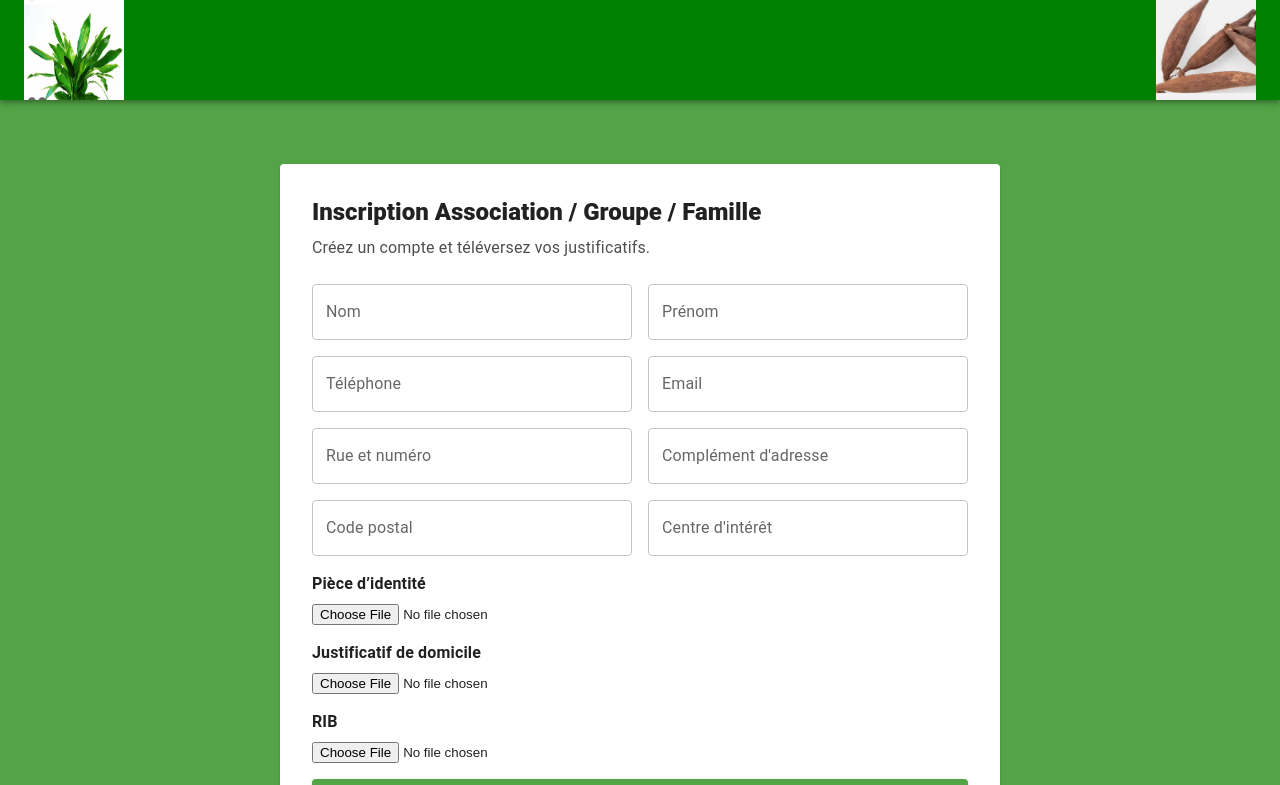
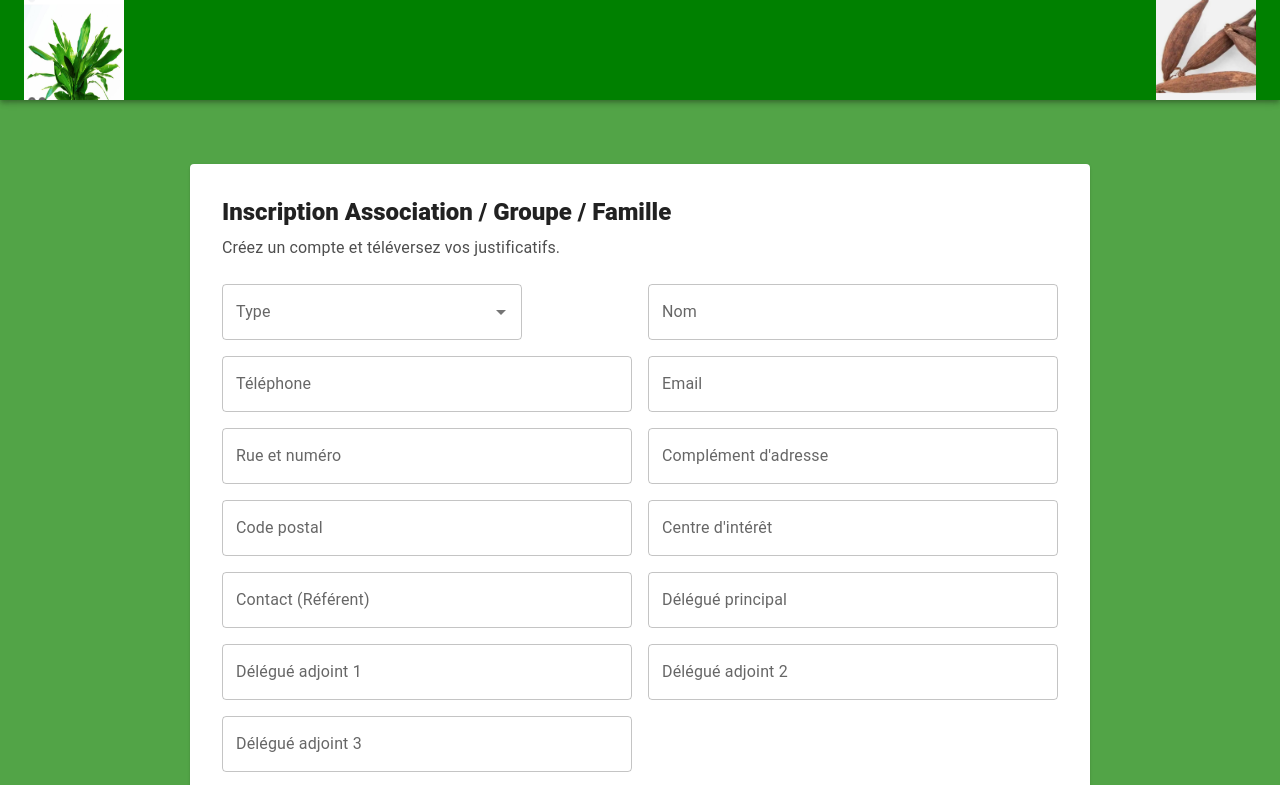
Before and after one commit to gregory-nguekam/solidarite_serenite, a React app: page /registerAssociation in a window 1280 px wide. Shown: the top 785 px of the page. Built offline with nearby package versions, Linux system fonts and the light colour scheme; the HTML template or start-up script is replaced by a standard one.

Commit message:
Register edit

```diff
--- a/src/api/mock.ts
+++ b/src/api/mock.ts
@@ -18,7 +18,7 @@ export const associations: Association[] = [
   },
   {
     id: "g1",
-    name: "Groupe Bamenda Île-de-France",
+    name: "Groupe Haut-Nkam Île-de-France",
     type: "GROUPE",
     city: "Créteil",
     membersCount: 42,
@@ -26,7 +26,7 @@ export const associations: Association[] = [
   },
   {
     id: "f1",
-    name: "Famille Ndzié",
+    name: "Association Menoua",
     type: "FAMILLE",
     city: "Lyon",
     membersCount: 9,
--- a/src/pages/AssocationsPage.tsx
+++ b/src/pages/AssocationsPage.tsx
@@ -1,4 +1,5 @@
-import { Button, Card, CardContent, Chip, Grid, Typography } from "@mui/material";
+import { Box, Button, Card, CardContent, Chip, Grid, InputAdornment, TextField, Typography } from "@mui/material";
+import SearchIcon from "@mui/icons-material/Search";
 import { Link } from "react-router-dom";
 import { associations } from "../api/mock";
 import { useAuth } from "../auth/AuthContext";
@@ -10,9 +11,23 @@ export default function AssociationsPage() {
 
   return (
     <>
-      <Typography variant="h5" sx={{ fontWeight: 800, mb: 2 }}>
-        Associations / Groupes / Familles
-      </Typography>
+      <Box sx={{ display: "flex", alignItems: "center", justifyContent: "space-between", gap: 2, mb: 2 }}>
+        <Typography variant="h5" sx={{ fontWeight: 800 }}>
+          Associations / Groupes / Familles
+        </Typography>
+        <TextField
+          size="small"
+          placeholder="Rechercher..."
+          InputProps={{
+            startAdornment: (
+              <InputAdornment position="start">
+                <SearchIcon fontSize="small" />
+              </InputAdornment>
+            ),
+          }}
+          sx={{ minWidth: 400 }}
+        />
+      </Box>
 
       <Grid container spacing={2}>
         {associations.map((a) => (
--- a/src/pages/HomePage.tsx
+++ b/src/pages/HomePage.tsx
@@ -61,7 +61,7 @@ export default function HomePage() {
             </Card>
 
             <Card sx={{ flex: 1 }}>
-              <CardActionArea component={RouterLink} to="/register">
+              <CardActionArea component={RouterLink} to="/registerAssociation">
                 <CardContent>
                   <Typography sx={{ fontWeight: 900, mb: 1 }}>
                     Inscription membre
@@ -74,7 +74,7 @@ export default function HomePage() {
             </Card>
 
             <Card sx={{ flex: 1 }}>
-              <CardActionArea component={RouterLink} to="/registerAssociation">
+              <CardActionArea component={RouterLink} to="/register">
                 <CardContent>
                   <Typography sx={{ fontWeight: 900, mb: 1 }}>
                     Inscription direct
--- a/src/pages/HomePageLogin.tsx
+++ b/src/pages/HomePageLogin.tsx
@@ -16,15 +16,6 @@ export default function HomePage() {
         <Stack spacing={4} alignItems="center" textAlign="left">
           <Typography variant="h3" sx={{ fontWeight: 900, lineHeight: 1.1 }}>
            Solidarité et Sérénité
-          </Typography>
-
-          <Typography sx={{ maxWidth: 820, opacity: 0.85, fontSize: 18 }}>
-            Un ensemble d’associations communautaires de l'Ouest se sont regroupées pour mettre en place une mutuelle pour garantir le rapatriement en cas de décès d’un membre ou d’un parent
-          </Typography>
-
-          <Typography sx={{ maxWidth: 820, opacity: 0.85, fontSize: 18 }}>
-            Plateforme de gestion des adhésions, associations et groupes, avec accès
-            sécurisé selon vos permissions.
           </Typography>
 
           <Typography sx={{ maxWidth: 1080, opacity: 0.85, fontSize: 18 }}>
@@ -75,7 +66,7 @@ export default function HomePage() {
               <CardActionArea component={RouterLink} to="/roles">
                 <CardContent>
                   <Typography sx={{ fontWeight: 900, mb: 1 }}>
-                    Accès par rôle
+                    Gestion des utilisateurs
                   </Typography>
                   <Typography sx={{ opacity: 0.85 }}>
                     L’interface s’adapte au profil : visiteur, membre,
@@ -86,10 +77,10 @@ export default function HomePage() {
             </Card>
 
             <Card sx={{ flex: 1 }}>
-              <CardActionArea component={RouterLink} to="/admin">
+              <CardActionArea component={RouterLink} to="/app/associations">
                 <CardContent>
                   <Typography sx={{ fontWeight: 900, mb: 1 }}>
-                    Administration & Gestion
+                    Administration & Gestion des associations
                   </Typography>
                   <Typography sx={{ opacity: 0.85 }}>
                     Consultation des informations et gestion des adhérents selon
--- a/src/pages/LoginPage.tsx
+++ b/src/pages/LoginPage.tsx
@@ -29,7 +29,7 @@ export default function LoginPage() {
     setLoading(true);
     try {
       await login(data.email, data.password);
-      navigate("/app/associations");
+      navigate("/homeLogin");
     } catch (error) {
       const message = error instanceof Error && error.message
         ? error.message
--- a/src/pages/RegisterAssociationPage.tsx
+++ b/src/pages/RegisterAssociationPage.tsx
@@ -1,24 +1,30 @@
 import { zodResolver } from "@hookform/resolvers/zod";
-import { Box, Button, Card, CardContent, TextField, Typography } from "@mui/material";
+import { Autocomplete, Box, Button, Card, CardContent, TextField, Typography } from "@mui/material";
 import { useForm } from "react-hook-form";
 import { z } from "zod";
 import { Link, useNavigate } from "react-router-dom";
 
 const schema = z.object({
-  lastName: z.string().min(2),
-  firstName: z.string().min(2),
-  initials: z.string().max(3),
+  name: z.string().min(2),
+  initials: z.string().max(5),
   email: z.string().email(),
   phone: z.string().min(6),
   street: z.string().min(2),
   zip_code: z.string().min(5),
+  contact: z.string().min(5),
   hobby: z.string().optional(),
   additional_address_info: z.string().optional(),
+  prefect: z.string().min(5),
+  assistant_prefect1: z.string().min(5).optional(),
+  assistant_prefect2: z.string().min(5).optional(),
+  assistant_prefect3: z.string().min(5).optional(),
+
 });
 
 type FormData = z.infer<typeof schema>;
 
 export default function RegisterAssociationPage() {
+  const options = ['ASSOCIATION', 'GROUPE', 'FAMILLE'];
   const navigate = useNavigate();
   const { register, handleSubmit, formState: { errors } } = useForm<FormData>({
     resolver: zodResolver(schema),
@@ -31,7 +37,7 @@ export default function RegisterAssociationPage() {
 
   return (
     <Box sx={{ display: "grid", placeItems: "center", mt: 4 }}>
-      <Card sx={{ width: "100%", maxWidth: 720 }}>
+      <Card sx={{ width: "100%", maxWidth: 900 }}>
         <CardContent sx={{ p: 4 }}>
           <Typography variant="h5" sx={{ fontWeight: 800, mb: 1 }}>
             Inscription Association / Groupe / Famille
@@ -42,24 +48,32 @@ export default function RegisterAssociationPage() {
 
           <Box component="form" onSubmit={handleSubmit(onSubmit)} sx={{ display: "grid", gap: 2 }}>
             <Box sx={{ display: "grid", gap: 2, gridTemplateColumns: { xs: "1fr", md: "1fr 1fr" } }}>
-              <TextField label="Nom" {...register("lastName")} error={!!errors.lastName} helperText={errors.lastName?.message}/>
-              <TextField label="Prénom" {...register("firstName")} error={!!errors.firstName} helperText={errors.firstName?.message}/>
-              <TextField label="Téléphone" {...register("phone")} error={!!errors.phone} helperText={errors.phone?.message}/>
+              <Autocomplete
+                disablePortal
+                options={options}
+                sx={{ width: 300 }}
+                renderInput={(params) => <TextField {...params} label="Type" />}
+              />
+              <TextField label="Nom" {...register("name")} error={!!errors.name} helperText={errors.name?.message} />
+              <TextField label="Téléphone" {...register("phone")} error={!!errors.phone} helperText={errors.phone?.message} />
               <TextField label="Email" {...register("email")} error={!!errors.email} helperText={errors.email?.message} />
               <TextField label="Rue et numéro" {...register("street")} error={!!errors.street} helperText={errors.street?.message} />
               <TextField label="Complément d'adresse" {...register("additional_address_info")} error={!!errors.additional_address_info} helperText={errors.additional_address_info?.message} />
               <TextField label="Code postal" {...register("zip_code")} error={!!errors.zip_code} helperText={errors.zip_code?.message} />
               <TextField label="Centre d'intérêt" {...register("hobby")} error={!!errors.hobby} helperText={errors.hobby?.message} />
+              <TextField label="Contact (Référent)" {...register("contact")} error={!!errors.contact} helperText={errors.contact?.message} />
+              <TextField label="Délégué principal" {...register("prefect")} error={!!errors.prefect} helperText={errors.prefect?.message} />
+              <TextField label="Délégué adjoint 1" {...register("assistant_prefect1")} error={!!errors.assistant_prefect1} helperText={errors.assistant_prefect1?.message} />
+              <TextField label="Délégué adjoint 2" {...register("assistant_prefect2")} error={!!errors.assistant_prefect2} helperText={errors.assistant_prefect2?.message} />
+              <TextField label="Délégué adjoint 3" {...register("assistant_prefect3")} error={!!errors.assistant_prefect3} helperText={errors.assistant_prefect3?.message} />
 
             </Box>
 
 
             <Box sx={{ display: "grid", gap: 1 }}>
-              <Typography sx={{ fontWeight: 700 }}>Pièce d’identité</Typography>
+              <Typography sx={{ fontWeight: 700 }}>SIRET</Typography>
               <input type="file" accept="image/*,.pdf" />
-              <Typography sx={{ fontWeight: 700, mt: 1 }}>Justificatif de domicile</Typography>
-              <input type="file" accept="image/*,.pdf" />
-              <Typography sx={{ fontWeight: 700, mt: 1 }}>RIB</Typography>
+              <Typography sx={{ fontWeight: 700, mt: 1 }}>Liste adhérents</Typography>
               <input type="file" accept="image/*,.pdf" />
             </Box>
 
```
